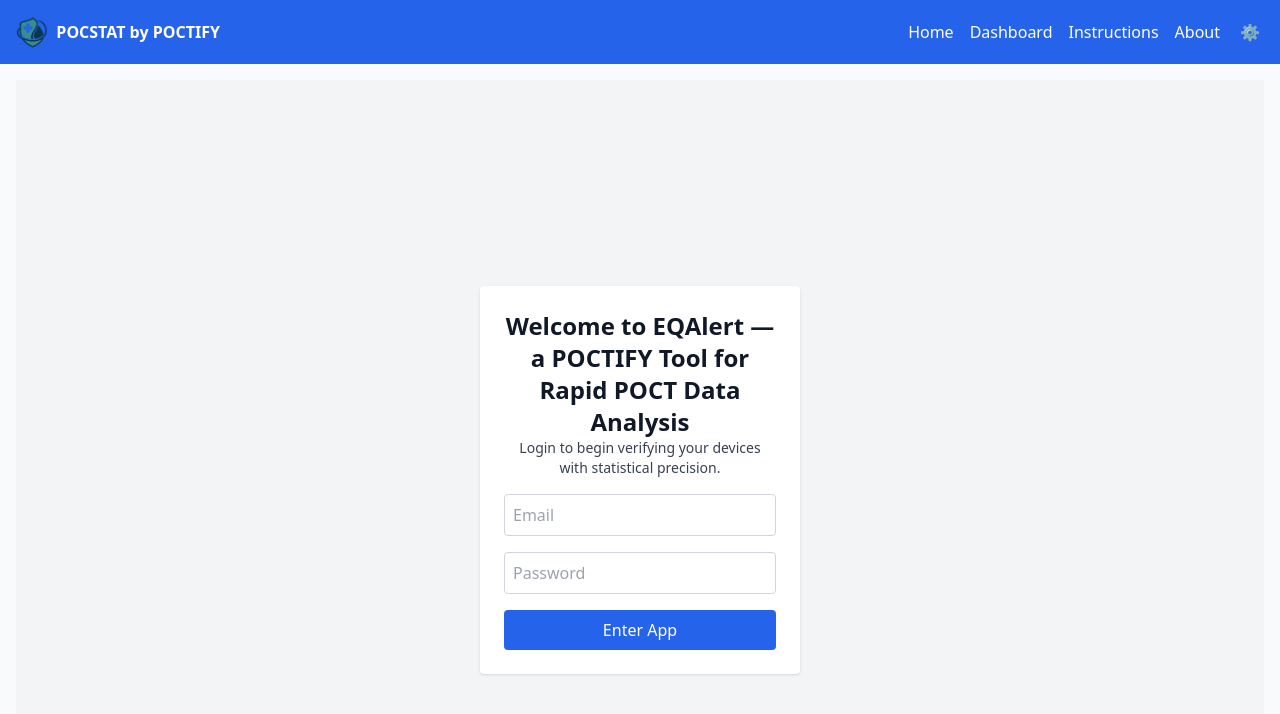
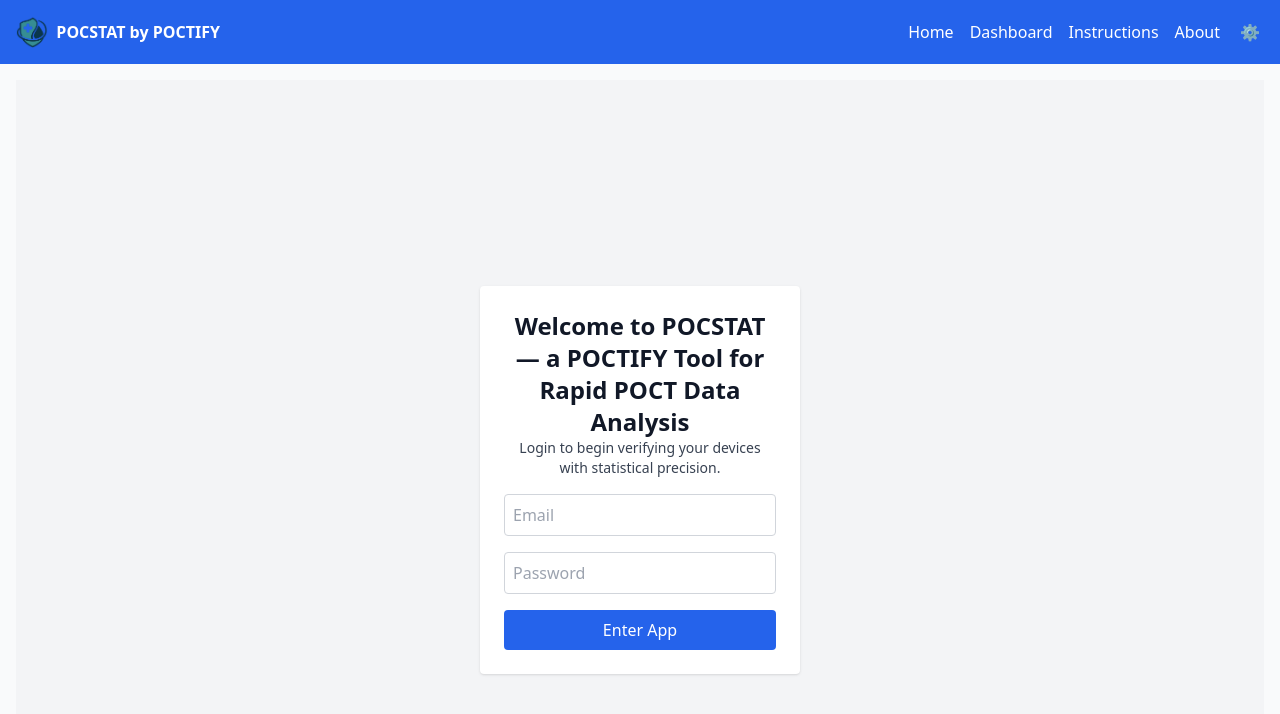
Before and after one commit to adnan8474/He, a React (Vite) app: page / in a window 1280 px wide. Shown: the top 714 px of the page. Built offline with nearby package versions, Linux system fonts and the light colour scheme.

Commit message:
Update Login.jsx

```diff
--- a/src/pages/Login.jsx
+++ b/src/pages/Login.jsx
@@ -33,7 +33,7 @@
   return (
     <div className="flex items-center justify-center min-h-screen bg-gray-100 dark:bg-gray-800">
       <div className="bg-white dark:bg-gray-900 p-6 rounded shadow w-80">
-        <h1 className="text-2xl font-bold text-center text-gray-900 dark:text-gray-100">Welcome to EQAlert — a POCTIFY Tool for Rapid POCT Data Analysis</h1>
+        <h1 className="text-2xl font-bold text-center text-gray-900 dark:text-gray-100">Welcome to POCSTAT — a POCTIFY Tool for Rapid POCT Data Analysis</h1>
         <p className="text-center mb-4 text-sm text-gray-700 dark:text-gray-300">Login to begin verifying your devices with statistical precision.</p>
         <form onSubmit={handleSubmit} className="space-y-4">
           <input
```
